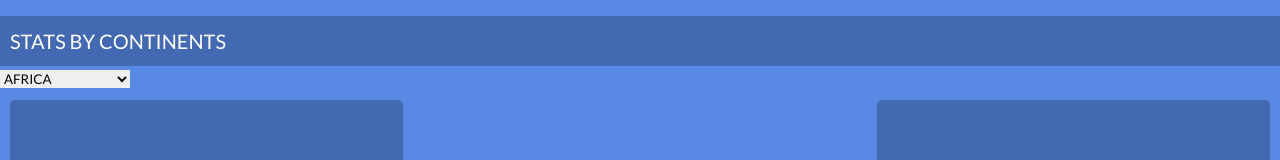
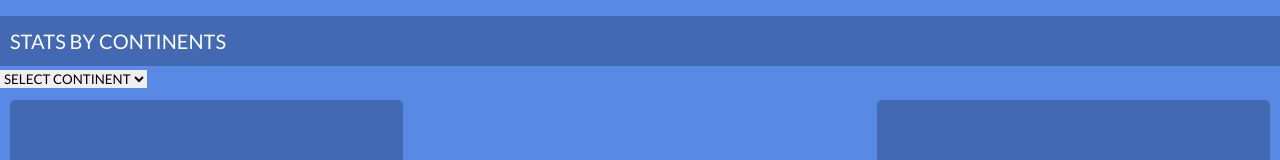
Before and after one commit to piesieomane/country-stats, a React (Create React App) app: page / in a window 1280 px wide. Shown: the part 503-663 px from the top of the page. Built offline with nearby package versions, Linux system fonts and the light colour scheme.

Commit message:
Add africa to continents categories

```diff
--- a/src/components/Continents.js
+++ b/src/components/Continents.js
@@ -27,6 +27,7 @@ const Continents = () => {
           placeholder="Category"
           name="category"
         >
+          <option value="Select Continent">SELECT CONTINENT</option>
           <option value="Africa">AFRICA</option>
           <option value="All">ALL</option>
           <option value="Europe">EUROPE</option>
```
